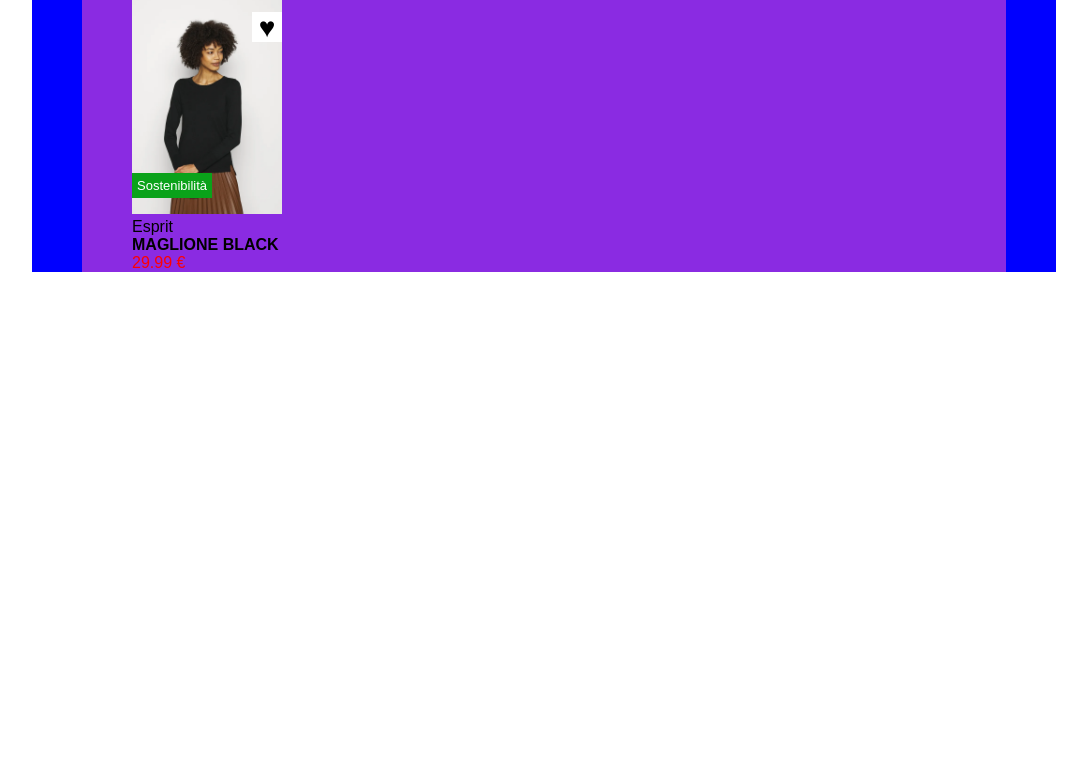
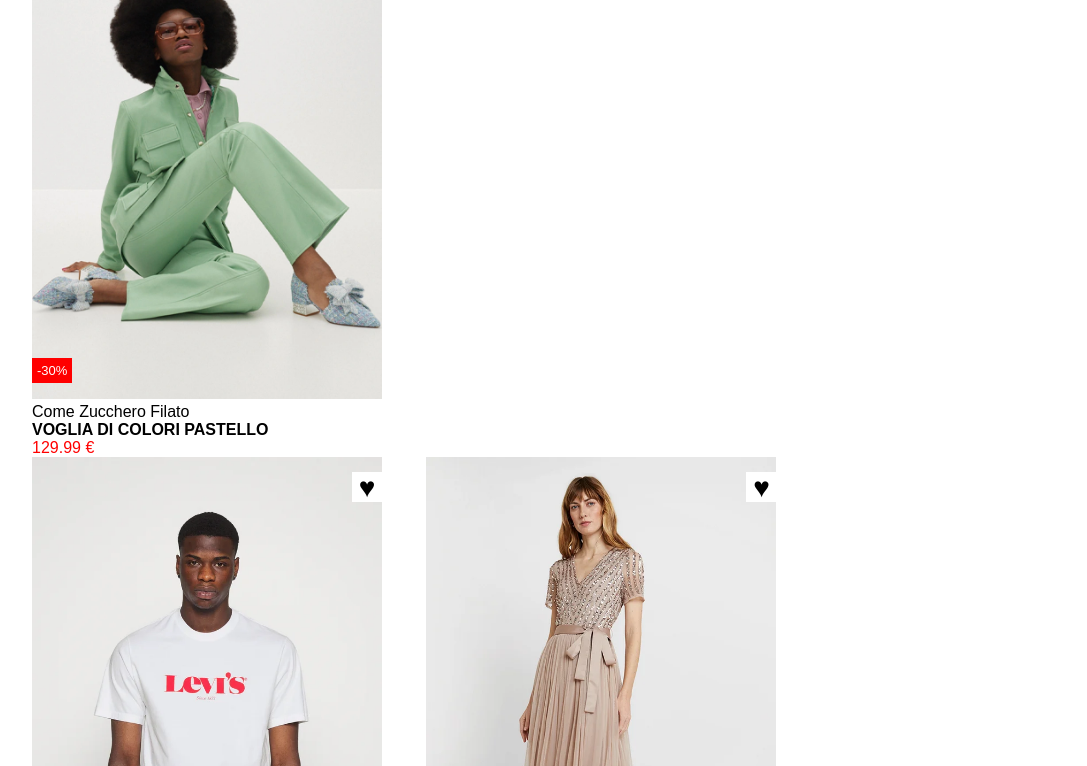
Before and after one commit to giagra91/html-css-boolando, a plain HTML site: page index.html in a window 1280 px wide. Shown: the part 670-1436 px from the top of the page, without its empty margins (96-1183 px from the left). Before the commit the page ends 992 px from the top, so only its background shows below. Drawn offline with Linux system fonts and the light colour scheme.

Commit message:
completamento esercizio

```diff
--- a/css/style.css
+++ b/css/style.css
@@ -9,16 +9,15 @@
 .container{
     width: 80%;
     margin: 0 auto;
-    background-color: blue;
+    background-color: white;
 }
 
 .row{
-    background-color: blueviolet;
-    margin: 50px;
+    background-color: white;
 }
 
 .card{
-    width: 150px;
+    width: 350px;
     display: inline-block;
 }
 .img{
@@ -27,7 +26,7 @@
 }
 
 .text-photo{
-    width: 200px;
+    width: 250px;
 }
 
 .relative{
@@ -36,10 +35,6 @@
 
 .absolute{
     position: absolute;
-}
-
-.block{
-    display: block;
 }
 
 .green-box{
@@ -122,6 +117,6 @@
 }
 
 .up-card{
-    width: 290px;
     display: inline-block;
+    margin-right: 40px;
 }
```
Also changed, not shown: index.html (+2 -1 lines).
